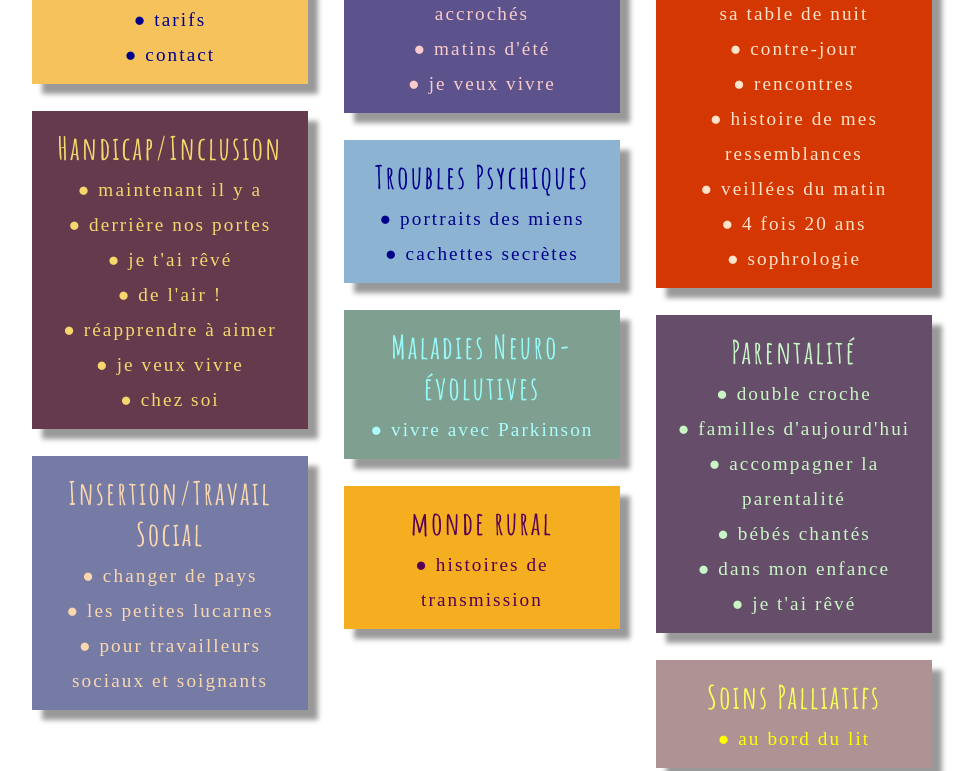
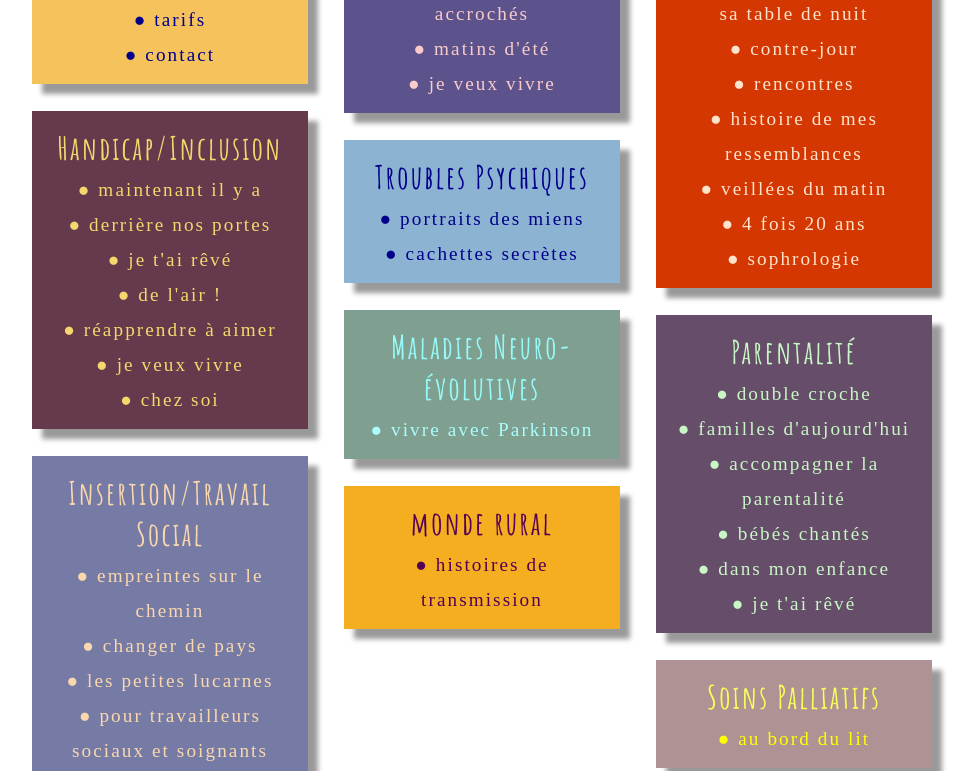
Before and after one commit to leshnik/revertouthaut, a Jekyll site: the page built from index.html, in a window 1280 px wide and 900 px high, scrolled down 2864 px, cut to the strip 0-771 px from the top of the window. Shown: the whole strip, without its empty margins (158-1134 px from the left). Built offline with Jekyll 4.4.1, drawn with Linux system fonts in a browser that asks for light colours.

Commit message:
nav to empreintes

```diff
--- a/_includes/NavListCards2.html
+++ b/_includes/NavListCards2.html
@@ -35,6 +35,7 @@
 
     <p class="shadow" style="background: #767ba5; width: 28ch">
       <a href="/insertion" style="color:#fbd7ae" class="nav-list-heading subtlehover">Insertion/Travail Social</a><br>
+      <a style="color:#fbd7ae" class="nav-list-item subtlehover"  href="/empreintes-sur-le-chemin">●&nbsp;empreintes sur le chemin</a><br>
       <a style="color:#fbd7ae" class="nav-list-item subtlehover"  href="/changer-de-pays">●&nbsp;changer de pays</a><br>
       <a style="color:#fbd7ae" class="nav-list-item subtlehover"  href="/les-petites-lucarnes">●&nbsp;les petites lucarnes</a><br>
       <a style="color:#fbd7ae" class="nav-list-item subtlehover"  href="/pour-travailleurs-sociaux-et-soignants">●&nbsp;pour travailleurs sociaux et soignants</a><br>
```
